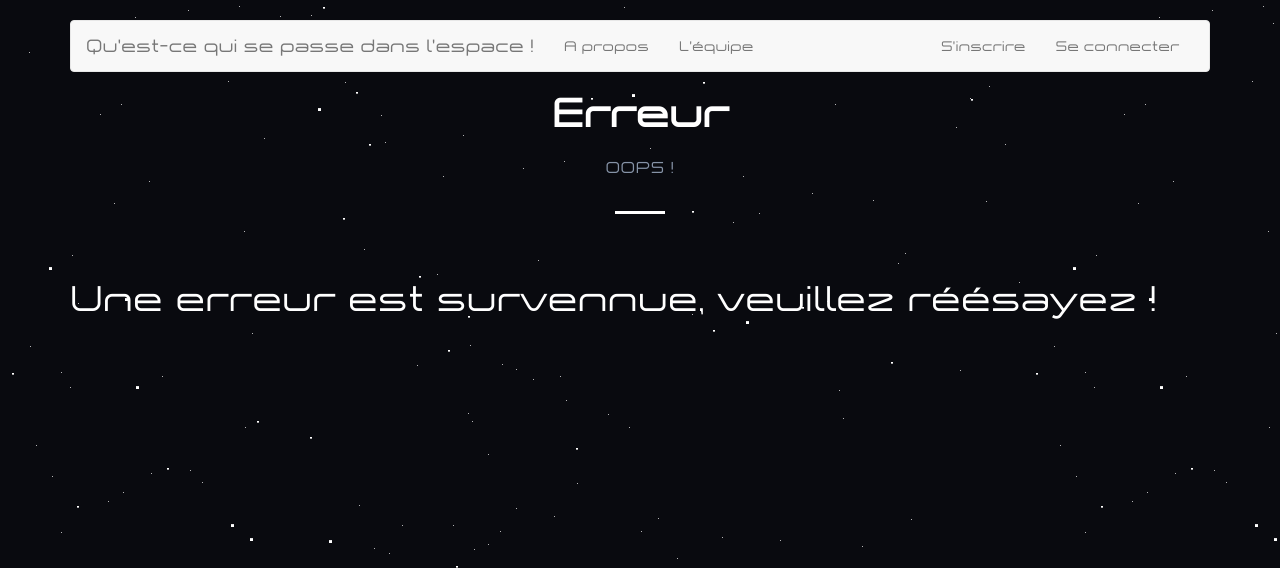
After one commit to HuFVdk/Workshop2B1EPSI, a PHP site: page /error.php in a window 1280 px wide. The commit adds this page. Shown: the top 568 px of the page. Run offline with PHP 8.4, Linux system fonts and the light colour scheme; some libraries are stand-ins or nearby versions.

Commit message:
Ajout page d'erreur

```diff
--- a/add_vote.php
+++ b/add_vote.php
@@ -14,7 +14,7 @@ include "includes/db_connect.php";
   if ($donnees) {
 
       //On redirige l'intervenant en cas d'erruer
-      header('Location: error1.php');
+      header('Location: error.php');
 }
 //Si elle n'existe pas alors on enregistre l'intervenant
     else {
--- /dev/null
+++ b/error.php
@@ -0,0 +1,16 @@
+<?php session_start (); ?>
+<?php include('includes/header.html'); ?>
+
+    <div class="container">
+
+      <?php include('includes/navbar.php'); ?>
+
+    <div class="heading">
+        <h2><strong>Erreur</strong></h2>
+        <p>Oops !</p>
+    </div>
+      <h1>Une erreur est survennue, veuillez réésayez !</h1>
+    </div>
+
+    </div> <!-- /container -->
+<?php include('includes/footer.html'); ?>
--- a/signin_check.php
+++ b/signin_check.php
@@ -28,6 +28,6 @@ else
 
 //Si les champs ne sont pas remplis alors on affiche un message d'erreur
 else {
-  header('Location: error2.php');
+  header('Location: error.php');
 }
 ?>
--- a/signup_check.php
+++ b/signup_check.php
@@ -15,7 +15,7 @@ if (isset($_POST['username']) && isset($_POST['password'])) {
   if ($donnees) {
 
       //On redirige l'intervenant en cas d'erruer
-      header('Location: error1.php');
+      header('Location: error.php');
 }
 //Si elle n'existe pas alors on enregistre l'intervenant
     else {
@@ -36,6 +36,6 @@ if (isset($_POST['username']) && isset($_POST['password'])) {
 
 //Si les champs ne sont pas remplis alors on affiche un message d'erreur
 else {
-  header('Location: error2.php');
+  header('Location: error.php');
 }
 ?>
```
